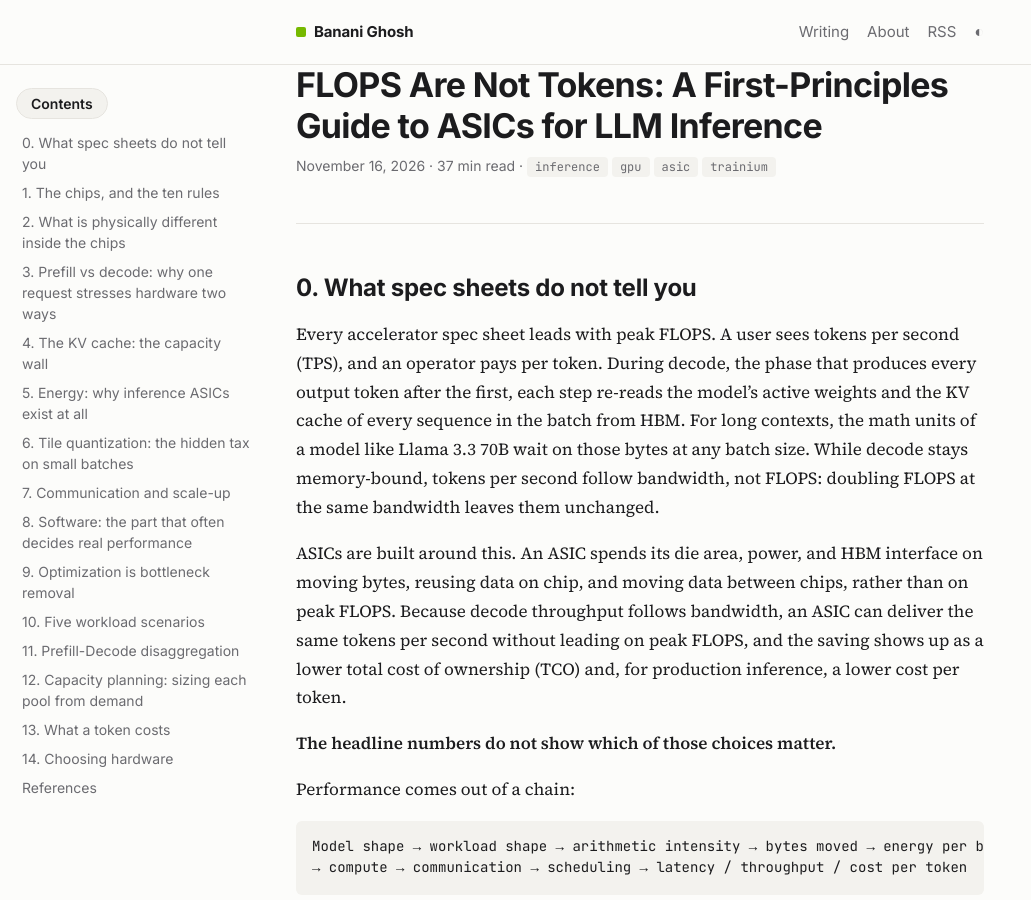
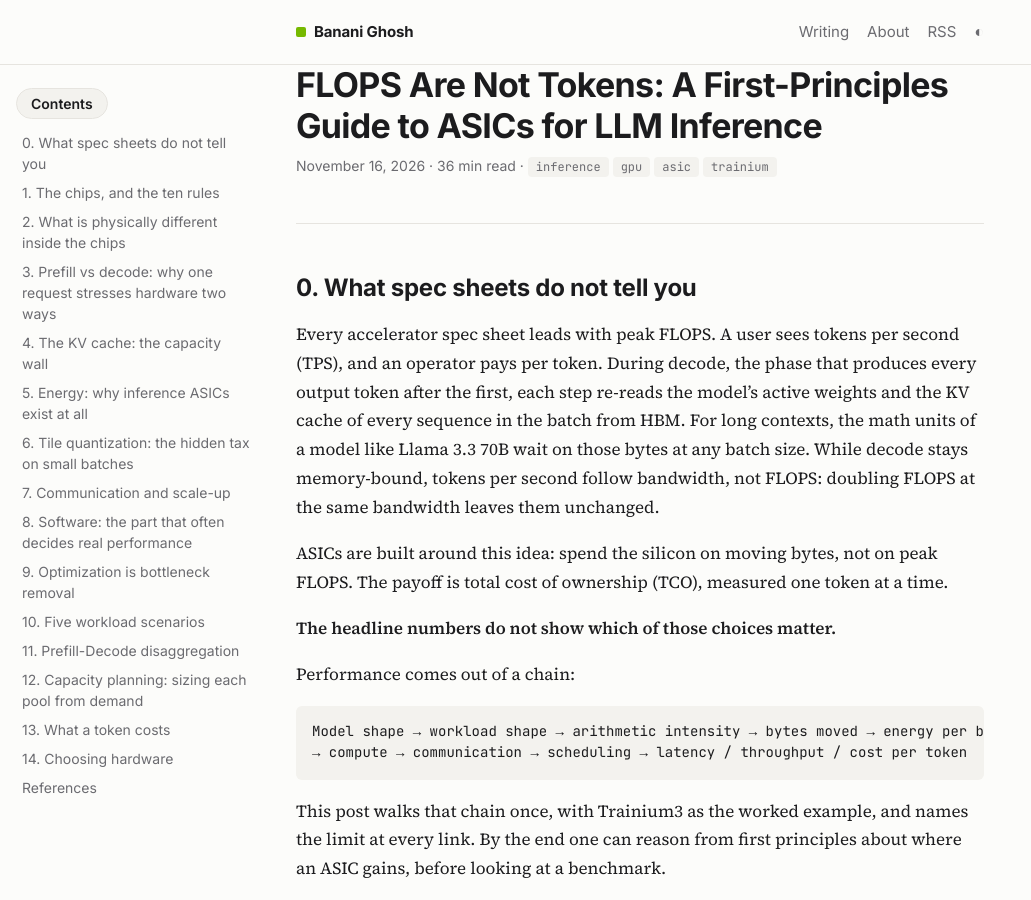
Before and after one commit to bananighosh/bananighosh.github.io, a Jekyll site: the page built from _posts/2026-11-16-flops-are-not-tokens.md, in a window 1280 px wide and 900 px high. Shown: the whole window, without its empty margins (0-1031 px from the left). Built offline with Jekyll 4.4.1, drawn with Linux system fonts in a browser that asks for light colours.

Commit message:
Intro: short essence of the ASIC idea
Co-Authored-By: Claude Opus 5.5 <noreply@anthropic.com>
Claude-Session: https://claude.ai/code/session_01K2HJxVUv7i1duGErniTfDd

```diff
--- a/_posts/2026-11-16-flops-are-not-tokens.md
+++ b/_posts/2026-11-16-flops-are-not-tokens.md
@@ -19,7 +19,7 @@ math: false
 
 Every accelerator spec sheet leads with peak FLOPS. A user sees tokens per second (TPS), and an operator pays per token. During decode, the phase that produces every output token after the first, each step re-reads the model's active weights and the KV cache of every sequence in the batch from HBM. For long contexts, the math units of a model like Llama 3.3 70B wait on those bytes at any batch size. While decode stays memory-bound, tokens per second follow bandwidth, not FLOPS: doubling FLOPS at the same bandwidth leaves them unchanged.
 
-ASICs are built around this. An ASIC spends its die area, power, and HBM interface on moving bytes, reusing data on chip, and moving data between chips, rather than on peak FLOPS. Because decode throughput follows bandwidth, an ASIC can deliver the same tokens per second without leading on peak FLOPS, and the saving shows up as a lower total cost of ownership (TCO) and, for production inference, a lower cost per token.
+ASICs are built around this idea: spend the silicon on moving bytes, not on peak FLOPS. The payoff is total cost of ownership (TCO), measured one token at a time.
 
 <p>
 <b>The headline numbers do not show which of those choices matter.</b>
```
